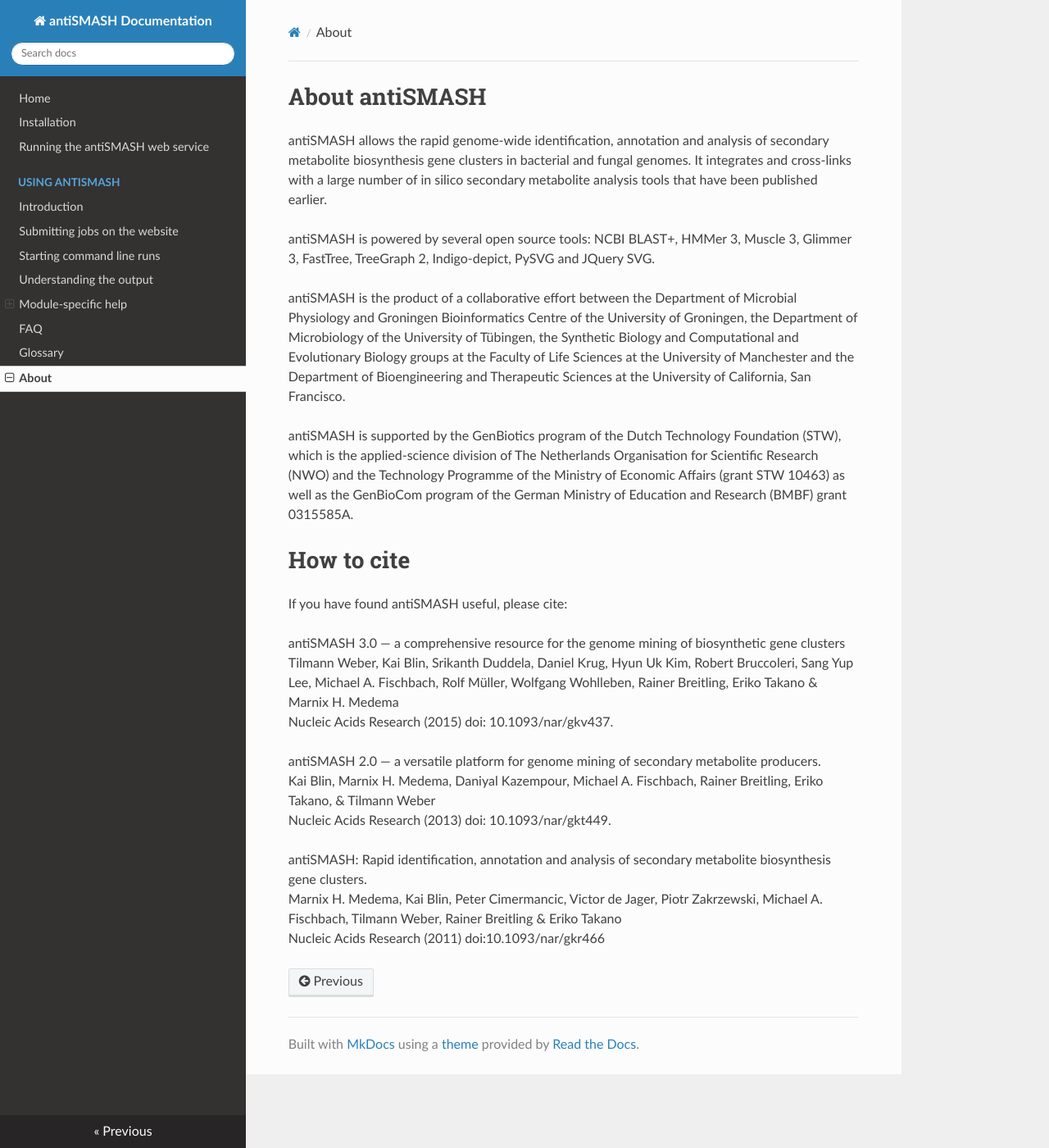
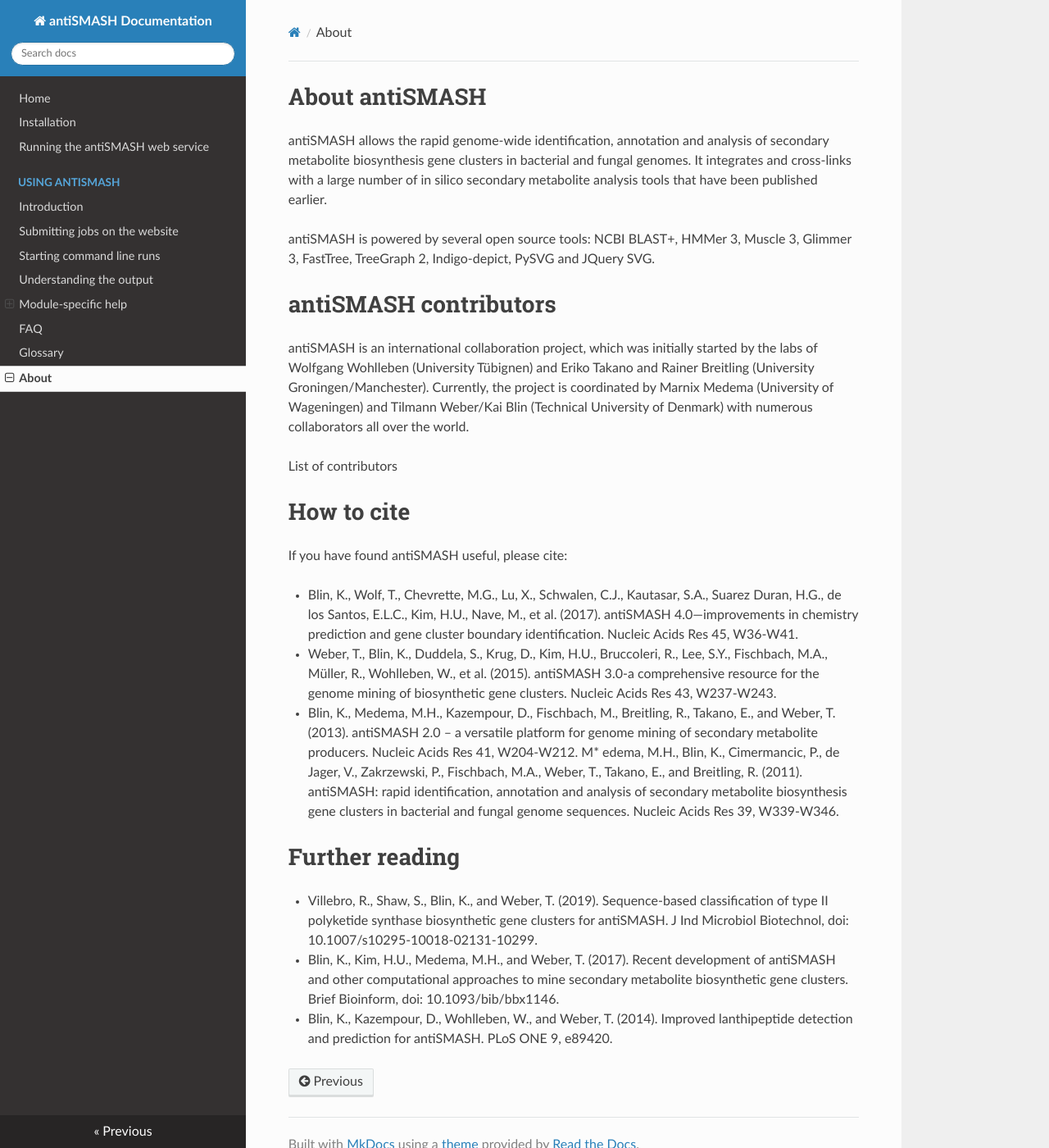
Before and after one commit to antismash/documentation, an MkDocs documentation site: the page built from docs/about.md, in a window 1280 px wide and 1400 px high. Shown: the whole window at 82% size. Built offline with MkDocs 1.6.1, drawn with Linux system fonts in a browser that asks for light colours; nearby versions of some CDN libraries.

Commit message:
Updated antiSMASH references and project description

```diff
--- a/docs/about.md
+++ b/docs/about.md
@@ -8,40 +8,21 @@ secondary metabolite analysis tools that have been published earlier.
 antiSMASH is powered by several open source tools: NCBI BLAST+, HMMer 3, Muscle
 3, Glimmer 3, FastTree, TreeGraph 2, Indigo-depict, PySVG and JQuery SVG.
 
-antiSMASH is the product of a collaborative effort between the Department of
-Microbial Physiology and Groningen Bioinformatics Centre of the University of
-Groningen, the Department of Microbiology of the University of Tübingen, the
-Synthetic Biology and Computational and Evolutionary Biology groups at the
-Faculty of Life Sciences at the University of Manchester and the Department of
-Bioengineering and Therapeutic Sciences at the University of California, San
-Francisco.
+# antiSMASH contributors
+antiSMASH is an international collaboration project, which was initially started by the labs of Wolfgang Wohlleben (University Tübignen) and Eriko Takano and Rainer Breitling (University Groningen/Manchester). Currently, the project is coordinated by Marnix Medema (University of Wageningen) and Tilmann Weber/Kai Blin (Technical University of Denmark) with numerous collaborators all over the world.
 
-antiSMASH is supported by the GenBiotics program of the Dutch Technology
-Foundation (STW), which is the applied-science division of The Netherlands
-Organisation for Scientific Research (NWO) and the Technology Programme of the
-Ministry of Economic Affairs (grant STW 10463) as well as the GenBioCom program
-of the German Ministry of Education and Research (BMBF) grant 0315585A.
+List of contributors
 
 # How to cite
 
 If you have found antiSMASH useful, please cite:
 
-antiSMASH 3.0 — a comprehensive resource for the genome mining of biosynthetic
-gene clusters<br>
-Tilmann Weber, Kai Blin, Srikanth Duddela, Daniel Krug, Hyun Uk
-Kim, Robert Bruccoleri, Sang Yup Lee, Michael A. Fischbach, Rolf Müller,
-Wolfgang Wohlleben, Rainer Breitling, Eriko Takano & Marnix H. Medema<br>
-Nucleic Acids Research (2015) doi: 10.1093/nar/gkv437.
+* Blin, K., Wolf, T., Chevrette, M.G., Lu, X., Schwalen, C.J., Kautasar, S.A., Suarez Duran, H.G., de los Santos, E.L.C., Kim, H.U., Nave, M., et al. (2017). antiSMASH 4.0—improvements in chemistry prediction and gene cluster boundary identification. Nucleic Acids Res 45, W36-W41.
+* Weber, T., Blin, K., Duddela, S., Krug, D., Kim, H.U., Bruccoleri, R., Lee, S.Y., Fischbach, M.A., Müller, R., Wohlleben, W., et al. (2015). antiSMASH 3.0-a comprehensive resource for the genome mining of biosynthetic gene clusters. Nucleic Acids Res 43, W237-W243.
+* Blin, K., Medema, M.H., Kazempour, D., Fischbach, M., Breitling, R., Takano, E., and Weber, T. (2013). antiSMASH 2.0 – a versatile platform for genome mining of secondary metabolite producers. Nucleic Acids Res 41, W204-W212.
+M* edema, M.H., Blin, K., Cimermancic, P., de Jager, V., Zakrzewski, P., Fischbach, M.A., Weber, T., Takano, E., and Breitling, R. (2011). antiSMASH: rapid identification, annotation and analysis of secondary metabolite biosynthesis gene clusters in bacterial and fungal genome sequences. Nucleic Acids Res 39, W339-W346.
 
-antiSMASH 2.0 — a versatile platform for genome mining of secondary metabolite
-producers.<br>
-Kai Blin, Marnix H. Medema, Daniyal Kazempour, Michael A.
-Fischbach, Rainer Breitling, Eriko Takano, & Tilmann Weber<br>
-Nucleic Acids Research (2013) doi: 10.1093/nar/gkt449.
-
-antiSMASH: Rapid identification, annotation and analysis of secondary
-metabolite biosynthesis gene clusters.<br>
-Marnix H. Medema, Kai Blin, Peter
-Cimermancic, Victor de Jager, Piotr Zakrzewski, Michael A. Fischbach, Tilmann
-Weber, Rainer Breitling & Eriko Takano<br>
-Nucleic Acids Research (2011) doi:10.1093/nar/gkr466
+# Further reading
+* Villebro, R., Shaw, S., Blin, K., and Weber, T. (2019). Sequence-based classification of type II polyketide synthase biosynthetic gene clusters for antiSMASH. J Ind Microbiol Biotechnol, doi: 10.1007/s10295-10018-02131-10299.
+* Blin, K., Kim, H.U., Medema, M.H., and Weber, T. (2017). Recent development of antiSMASH and other computational approaches to mine secondary metabolite biosynthetic gene clusters. Brief Bioinform, doi: 10.1093/bib/bbx1146.
+* Blin, K., Kazempour, D., Wohlleben, W., and Weber, T. (2014). Improved lanthipeptide detection and prediction for antiSMASH. PLoS ONE 9, e89420.
```
